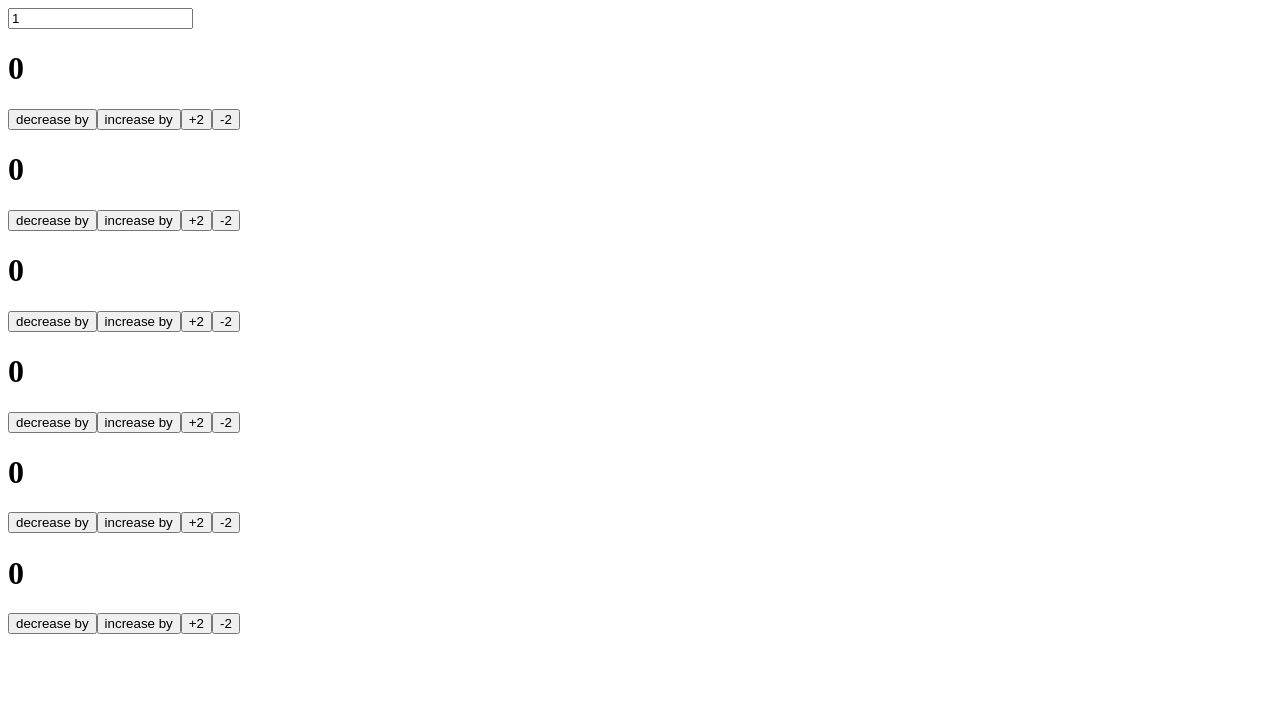
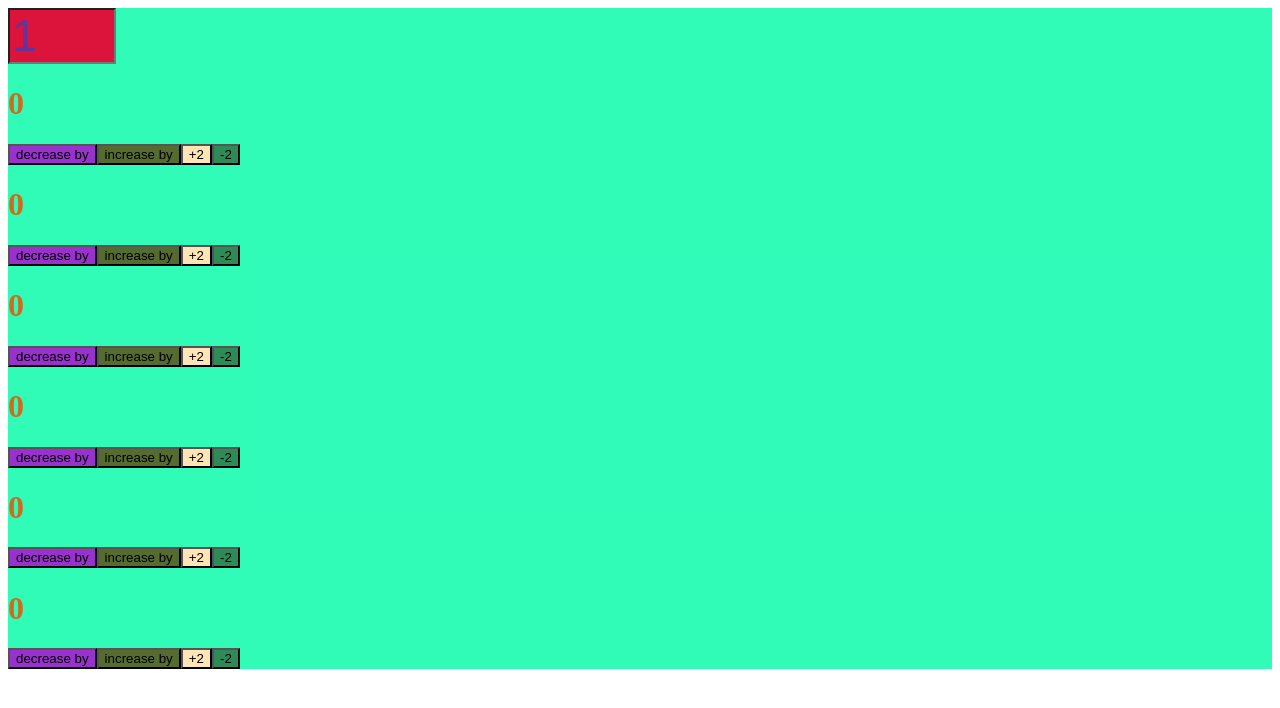
Before and after one commit to Jgriebel1990/redux-counter-exploration, a React (Create React App) app: page / in a window 1280 px wide. Shown: the top 708 px of the page. Built offline with nearby package versions, Linux system fonts and the light colour scheme.

Commit message:
adde ugly css styles

```diff
--- a/src/App.js
+++ b/src/App.js
@@ -19,9 +19,10 @@ handleInputChange(e){
 }
   render() {
     return (
-      <div>
+      <div className='bg-clr'>
         <form>
             <input
+              className='input'
               type="number"
               onChange={this.handleInputChange}
               value={this.state.input}/>
--- a/src/Counter.js
+++ b/src/Counter.js
@@ -3,13 +3,13 @@ import React from 'react';
 const Counter = props => {
     return (
       <div>
-        <h1>
+        <h1 className='text-clr'>
             {props.count}
         </h1>
-        <button onClick={() => props.decrementBy(props.input)}>decrease by</button>
-        <button onClick={() => props.incrementBy(props.input)}>increase by</button>
-        <button onClick={() => props.incrementBy(2)}>+2</button>
-        <button onClick={() => props.decrementBy(2)}>-2</button>
+        <button className='btn-clr-1' onClick={() => props.decrementBy(props.input)}>decrease by</button>
+        <button className='btn-clr-2' onClick={() => props.incrementBy(props.input)}>increase by</button>
+        <button className='btn-clr-3' onClick={() => props.incrementBy(2)}>+2</button>
+        <button className='btn-clr-4' onClick={() => props.decrementBy(2)}>-2</button>
       </div>
     );
 }
--- a/src/index.css
+++ b/src/index.css
@@ -0,0 +1,26 @@
+.bg-clr{
+    background-color: rgba(6, 250, 169, 0.829);
+}
+.input{
+    background-color: crimson;
+    color: rebeccapurple;
+    font-size: 45px;
+    height: 50px;
+    width: 100px;
+
+}
+.text-clr{
+    color: chocolate;
+}
+.btn-clr-1{
+    background-color: darkorchid;
+}
+.btn-clr-2{
+    background-color: darkolivegreen;
+}
+.btn-clr-3{
+    background-color: moccasin;
+}
+.btn-clr-4{
+    background-color: seagreen;
+}
```
